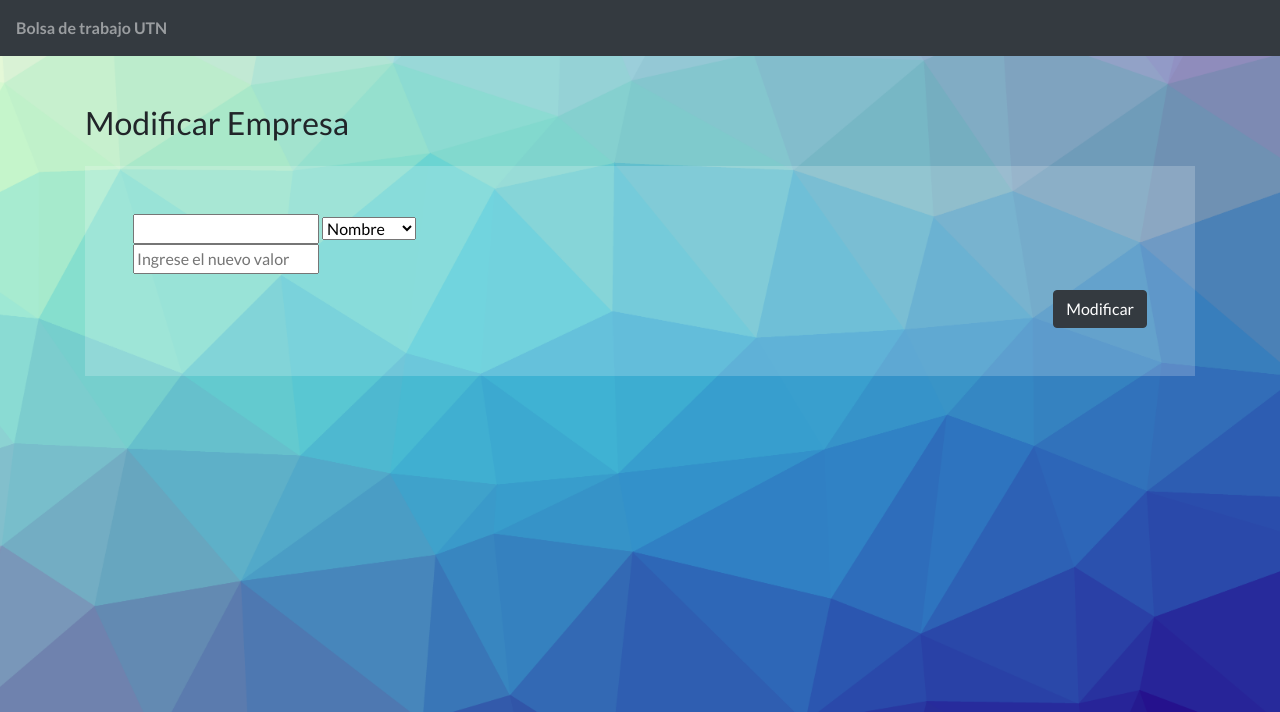
After one commit to MatiasMorilla/TPFinalUTN, a PHP site: template Framework/Views/company-modify.php in a window 1280 px wide. The commit adds this page. Shown: the top 712 px of the page. Run offline with PHP 8.4, Linux system fonts and the light colour scheme; the template is opened without the code that fills it, so the values that code supplies are empty; some libraries are stand-ins or nearby versions.

Commit message:
modify Company

```diff
--- a/Framework/Data/companies.json
+++ b/Framework/Data/companies.json
@@ -10,13 +10,13 @@
         "name": "Globant",
         "cuil": "1234",
         "address": "Colon 2324",
-        "phoneNumber": "02234563728",
+        "phoneNumber": "123456789",
         "email": "globant@globant.com"
     },
     {
         "name": "Patagonian Tech",
         "cuil": "45678",
-        "address": "Luro 342",
+        "address": "Tejedor 234",
         "phoneNumber": "0223453617",
         "email": "patagoniantech@patagonia.com"
     }
--- /dev/null
+++ b/Framework/Views/company-modify.php
@@ -0,0 +1,30 @@
+<?php
+    require_once('nav.php');
+    require_once("session-valid.php");
+?>
+<main class="py-5">
+     <section id="listado" class="mb-5">
+          <div class="container">
+               <h2 class="mb-4">Modificar Empresa</h2>
+               <form action="<?php echo FRONT_ROOT ?>Company/ModifyCompany" method="post" class="bg-light-alpha p-5">
+                    <div class="row">
+                         <div class="col-lg-4">
+                              <div class="form-group">
+                                <input type="text" value="<?php echo $name; ?>" name="name" />
+                                    <select name="attr">
+                                        <option value="name">Nombre</option>
+                                        <option value="address">Direccion</option>
+                                        <option value="phoneNumber">Telefono</option>
+                                        <option value="email">Email</option>
+                                        <option>Finalizado</option>
+                                   </select>
+
+                                   <input type="text" placeholder="Ingrese el nuevo valor" name="newValue" />
+                              </div>
+                         </div>
+                    </div>
+                    <button type="submit" class="btn btn-dark ml-auto d-block">Modificar</button>
+               </form>
+          </div>
+     </section>
+</main>
```
Also changed, not shown: Framework/Controllers/CompanyController.php (+11 -0 lines), Framework/DAO/CompanyDAO.php (+33 -0 lines), Framework/Models/Company.php (+36 -0 lines), Framework/Views/company-list.php (+14 -1 lines).
